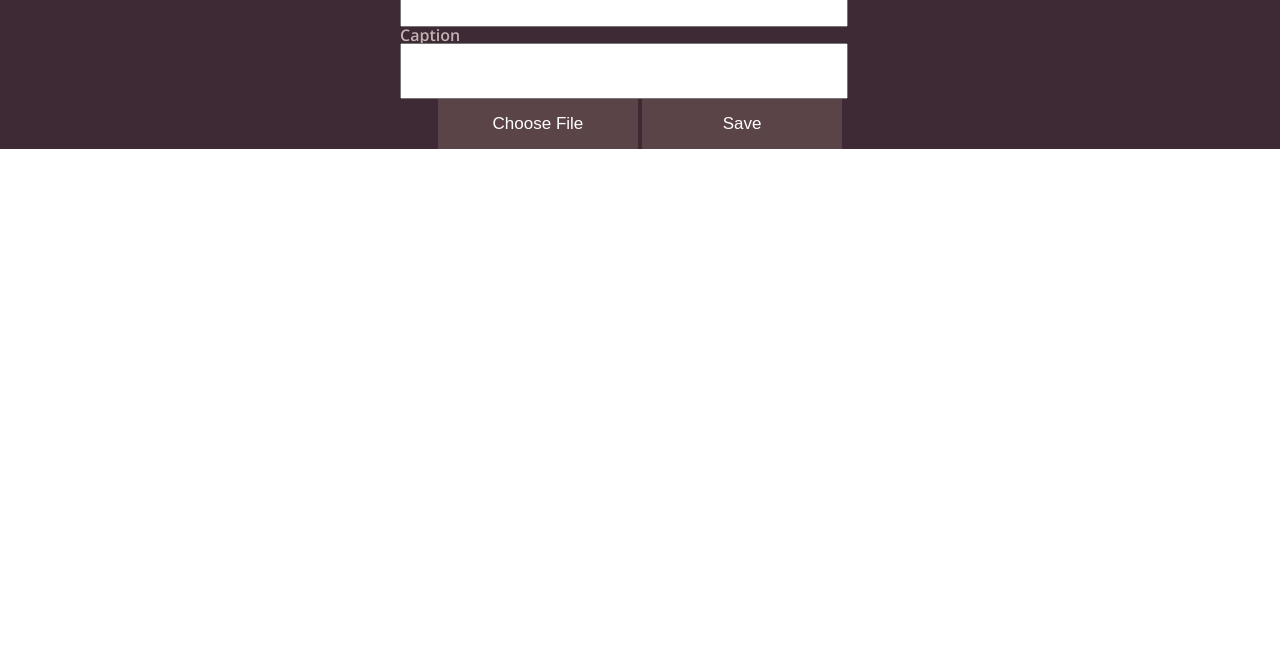
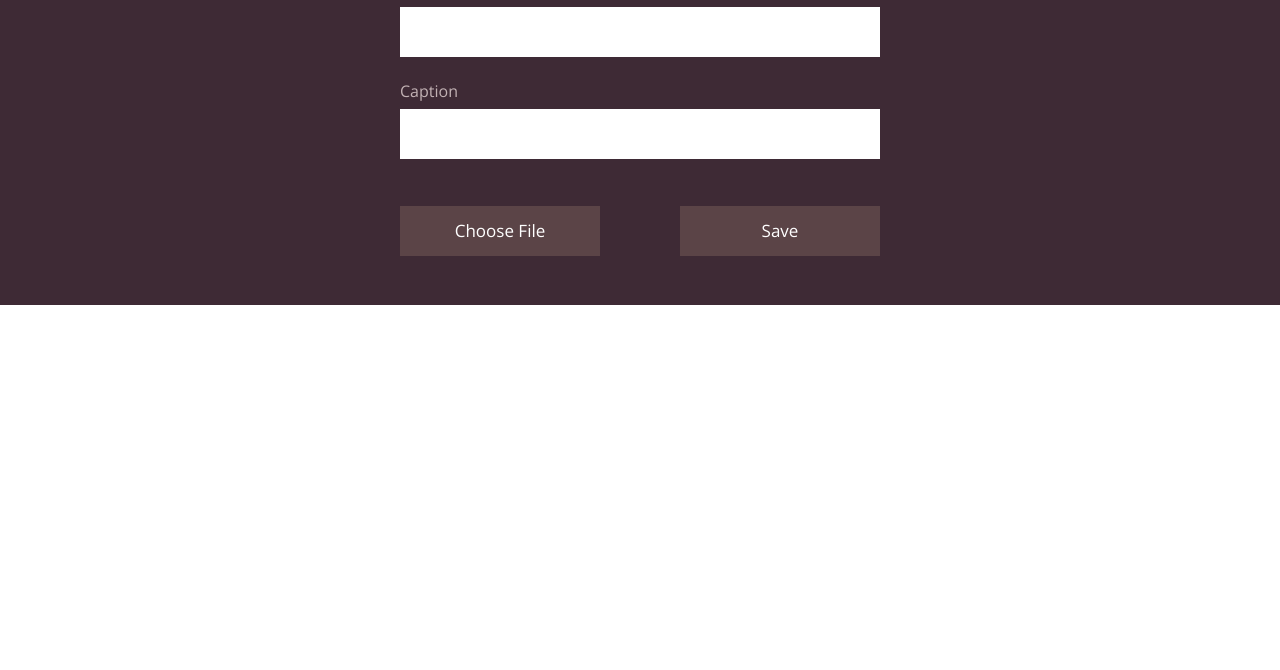
Before and after one commit to EvanSays/foto-finder, a plain HTML site: page index.html in a window 1280 px wide. Shown: the part 130-800 px from the top of the page. Drawn offline with nearby package versions, Linux system fonts and the light colour scheme.

Commit message:
add labels, update css layout

```diff
--- a/index.html
+++ b/index.html
@@ -6,7 +6,7 @@
       <link rel="stylesheet" type="text/css" href="reset.css">
       <link rel="stylesheet" type="text/css" href="style.css">
       <link rel="stylesheet" type="text/js" href="scripts.js">
-      <link href="https://fonts.googleapis.com/css?family=Open+Sans:600,800" rel="stylesheet">
+      <link href="https://fonts.googleapis.com/css?family=Open+Sans:400,600,800" rel="stylesheet">
       <title>Foto-Finder</title>
     </head>
     <body>
@@ -28,8 +28,8 @@
           <input id="caption-gen" type="text" name="" value="">
         </div>
         <div class="main-buttons">
-          <button id="choose-file-btn" type="button" name="button">Choose File</button>
-          <button id="save-btn" type="button" name="button">Save</button>
+          <label id="choose-file-btn" for="">Choose File</label>
+          <label id="save-btn" for="">Save</label>
         </div>
       </main>
       <section>
--- a/style.css
+++ b/style.css
@@ -9,6 +9,12 @@ header {
 
 main {
   background-color: #3E2A35;
+  height: 350px;
+}
+main:after {
+  content: "";
+  display: table;
+  clear: both;
 }
 
 h1 {
@@ -17,6 +23,7 @@ h1 {
   font-weight: 800;
   font-size: 58px;
   padding-top: 25px;
+  letter-spacing: 2px;
 }
 
 .header-cam-icon {
@@ -26,6 +33,8 @@ h1 {
 label {
   display: block;
   color: #C2B2B4;
+  padding-top: 26px;
+  font-weight: 200;
 }
 
 #choose-file-btn, #save-btn {
@@ -37,17 +46,28 @@ label {
   background-color: #5B4447;
   color: #FFFFFF;
   font-size: 17px;
+  line-height: 50px;
+}
+#choose-file-btn {
+  float: left;
+}
+#save-btn {
+  float: right;
 }
 
 .main-buttons {
   width: 480px;
   margin: auto;
   text-align: center;
+  margin-top: 47px;
 }
 
 #caption-gen, #title-gen {
-  width: 440px;
+  width: 100%;
   height: 50px;
+  margin-top: 10px;
+  border: 0px;
+  padding: 0px;
 }
 
 .input-wrapper {
```
